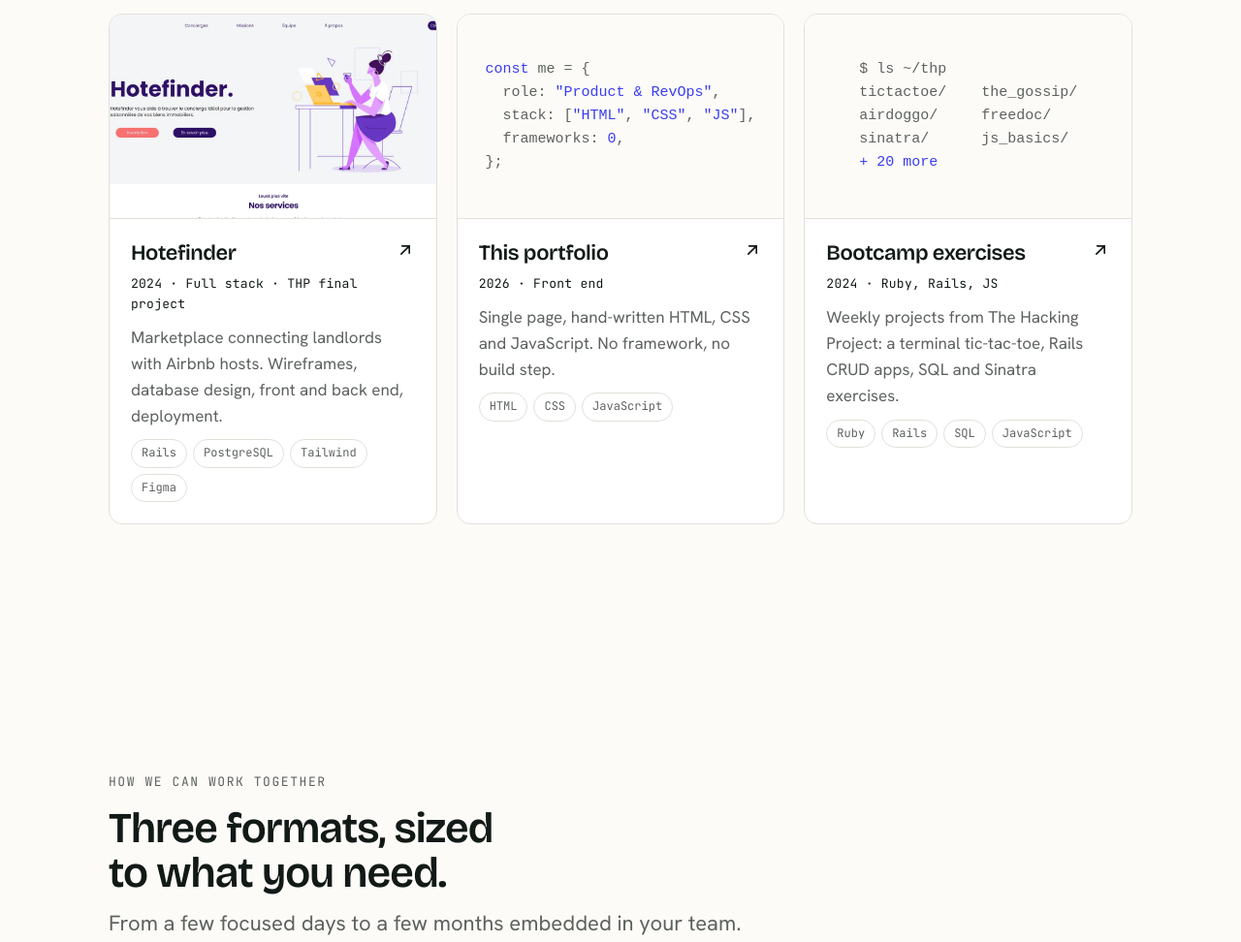
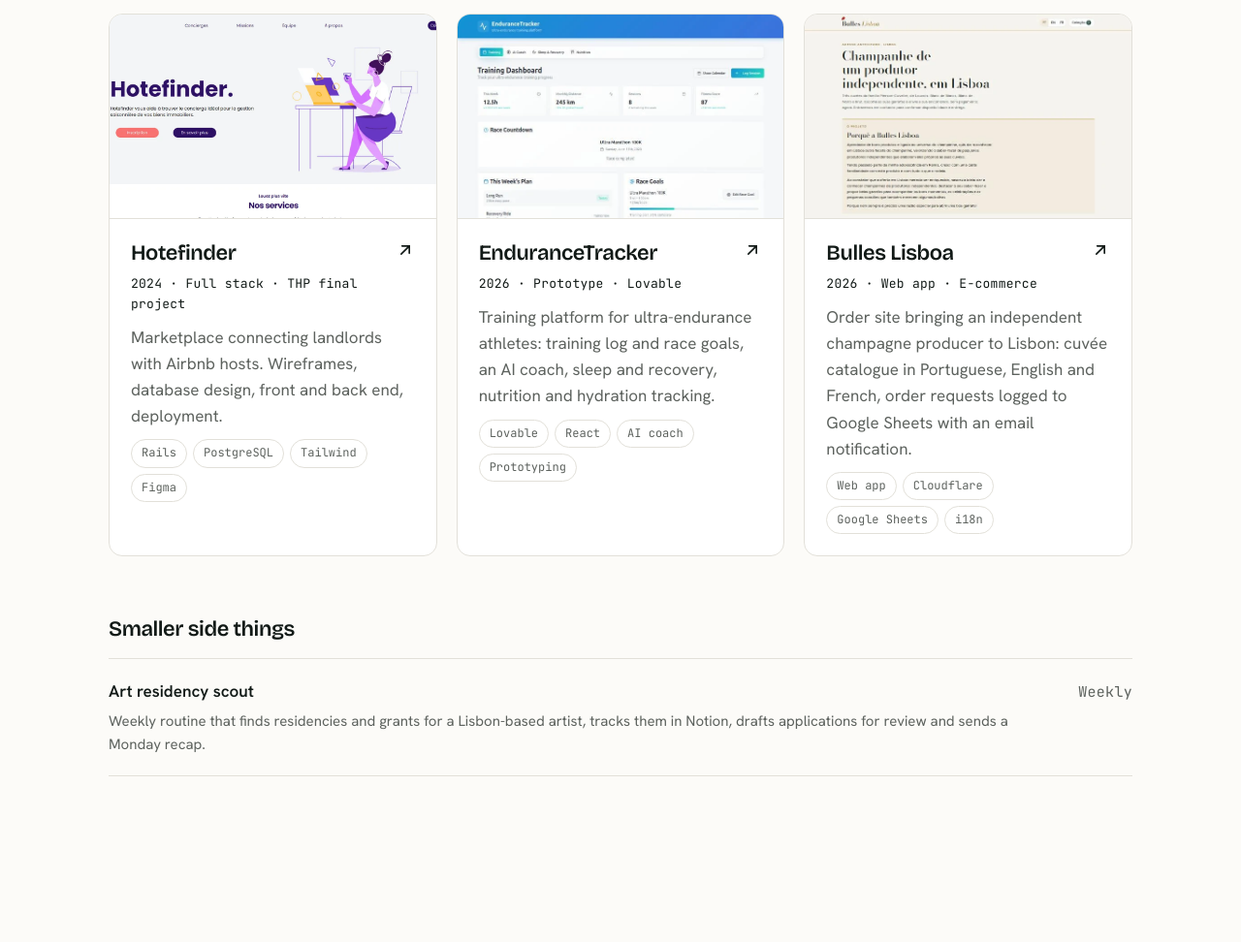
Before and after one commit to Nzoops/Portfolio, a plain HTML site: page index.html in a window 1280 px wide. Shown: the part 8320-9292 px from the top of the page at 97% size. Drawn offline with nearby package versions, Linux system fonts and the light colour scheme.

Commit message:
Add EnduranceTracker and Bulles Lisboa projects, residency scout side item
Replace the "This portfolio" and "Bootcamp exercises" cards with
EnduranceTracker (Lovable prototype) and Bulles Lisboa, and add a
"Smaller side things" list with the weekly art residency scout.

Co-Authored-By: Claude Opus 5.5 <noreply@anthropic.com>

```diff
--- a/assets/css/main.css
+++ b/assets/css/main.css
@@ -261,6 +261,8 @@ section { padding-block: clamp(72px, 10vw, 136px); }
 .project__arrow { width: 20px; height: 20px; flex: none; transition: transform .4s var(--ease); }
 .project:hover .project__arrow { transform: translate(3px, -3px); color: var(--accent); }
 .project p { color: var(--muted); }
+.side-things { margin-top: clamp(40px, 6vw, 64px); }
+.side-things h3 { font-size: var(--s-lg); margin-bottom: 18px; }
 
 /* Reviews */
 .reviews { display: grid; gap: clamp(28px, 4vw, 44px); }
--- a/index.html
+++ b/index.html
@@ -490,33 +490,32 @@
             </div>
           </a>
 
-          <a class="project reveal" href="https://github.com/Nzoops/Portfolio" target="_blank" rel="noopener">
-            <div class="project__shot project__shot--code" aria-hidden="true"><pre><span class="k">const</span> me = {
-  role: <span class="k">"Product &amp; RevOps"</span>,
-  stack: [<span class="k">"HTML"</span>, <span class="k">"CSS"</span>, <span class="k">"JS"</span>],
-  frameworks: <span class="k">0</span>,
-};</pre></div>
+          <a class="project reveal" href="https://lovable.dev/preview/Gt7ERfQydYoBmMOohaVuafJRBpwEZ6mO" target="_blank" rel="noopener">
+            <div class="project__shot"><img src="assets/img/endurance.webp" alt="EnduranceTracker training dashboard" loading="lazy" width="721" height="456"></div>
             <div class="project__body">
-              <div class="project__top"><h3>This portfolio</h3><svg class="project__arrow" viewBox="0 0 24 24" fill="none" stroke="currentColor" stroke-width="2" stroke-linecap="round"><path d="M7 17 17 7M8 7h9v9"/></svg></div>
-              <span class="mono">2026 · Front end</span>
-              <p>Single page, hand-written HTML, CSS and JavaScript. No framework, no build step.</p>
-              <div class="chips"><span class="chip">HTML</span><span class="chip">CSS</span><span class="chip">JavaScript</span></div>
+              <div class="project__top"><h3>EnduranceTracker</h3><svg class="project__arrow" viewBox="0 0 24 24" fill="none" stroke="currentColor" stroke-width="2" stroke-linecap="round"><path d="M7 17 17 7M8 7h9v9"/></svg></div>
+              <span class="mono">2026 · Prototype · Lovable</span>
+              <p>Training platform for ultra-endurance athletes: training log and race goals, an AI coach, sleep and recovery, nutrition and hydration tracking.</p>
+              <div class="chips"><span class="chip">Lovable</span><span class="chip">React</span><span class="chip">AI coach</span><span class="chip">Prototyping</span></div>
             </div>
           </a>
 
-          <a class="project reveal" href="https://github.com/Nzoops?tab=repositories" target="_blank" rel="noopener">
-            <div class="project__shot project__shot--code" aria-hidden="true"><pre>$ ls ~/thp
-tictactoe/    the_gossip/
-airdoggo/     freedoc/
-sinatra/      js_basics/
-<span class="k">+ 20 more</span></pre></div>
+          <a class="project reveal" href="https://bulleslisboa.com" target="_blank" rel="noopener">
+            <div class="project__shot"><img src="assets/img/bulles.webp" alt="Bulles Lisboa homepage" loading="lazy" width="721" height="456"></div>
             <div class="project__body">
-              <div class="project__top"><h3>Bootcamp exercises</h3><svg class="project__arrow" viewBox="0 0 24 24" fill="none" stroke="currentColor" stroke-width="2" stroke-linecap="round"><path d="M7 17 17 7M8 7h9v9"/></svg></div>
-              <span class="mono">2024 · Ruby, Rails, JS</span>
-              <p>Weekly projects from The Hacking Project: a terminal tic-tac-toe, Rails CRUD apps, SQL and Sinatra exercises.</p>
-              <div class="chips"><span class="chip">Ruby</span><span class="chip">Rails</span><span class="chip">SQL</span><span class="chip">JavaScript</span></div>
+              <div class="project__top"><h3>Bulles Lisboa</h3><svg class="project__arrow" viewBox="0 0 24 24" fill="none" stroke="currentColor" stroke-width="2" stroke-linecap="round"><path d="M7 17 17 7M8 7h9v9"/></svg></div>
+              <span class="mono">2026 · Web app · E-commerce</span>
+              <p>Order site bringing an independent champagne producer to Lisbon: cuvée catalogue in Portuguese, English and French, order requests logged to Google Sheets with an email notification.</p>
+              <div class="chips"><span class="chip">Web app</span><span class="chip">Cloudflare</span><span class="chip">Google Sheets</span><span class="chip">i18n</span></div>
             </div>
           </a>
+        </div>
+
+        <div class="side-things reveal">
+          <h3>Smaller side things</h3>
+          <div class="list">
+            <div class="list__item"><b>Art residency scout</b><span>Weekly routine that finds residencies and grants for a Lisbon-based artist, tracks them in Notion, drafts applications for review and sends a Monday recap.</span><span class="mono">Weekly</span></div>
+          </div>
         </div>
       </div>
     </section>
```
Also changed, not shown: assets/img/bulles.webp (added), assets/img/endurance.webp (added).
